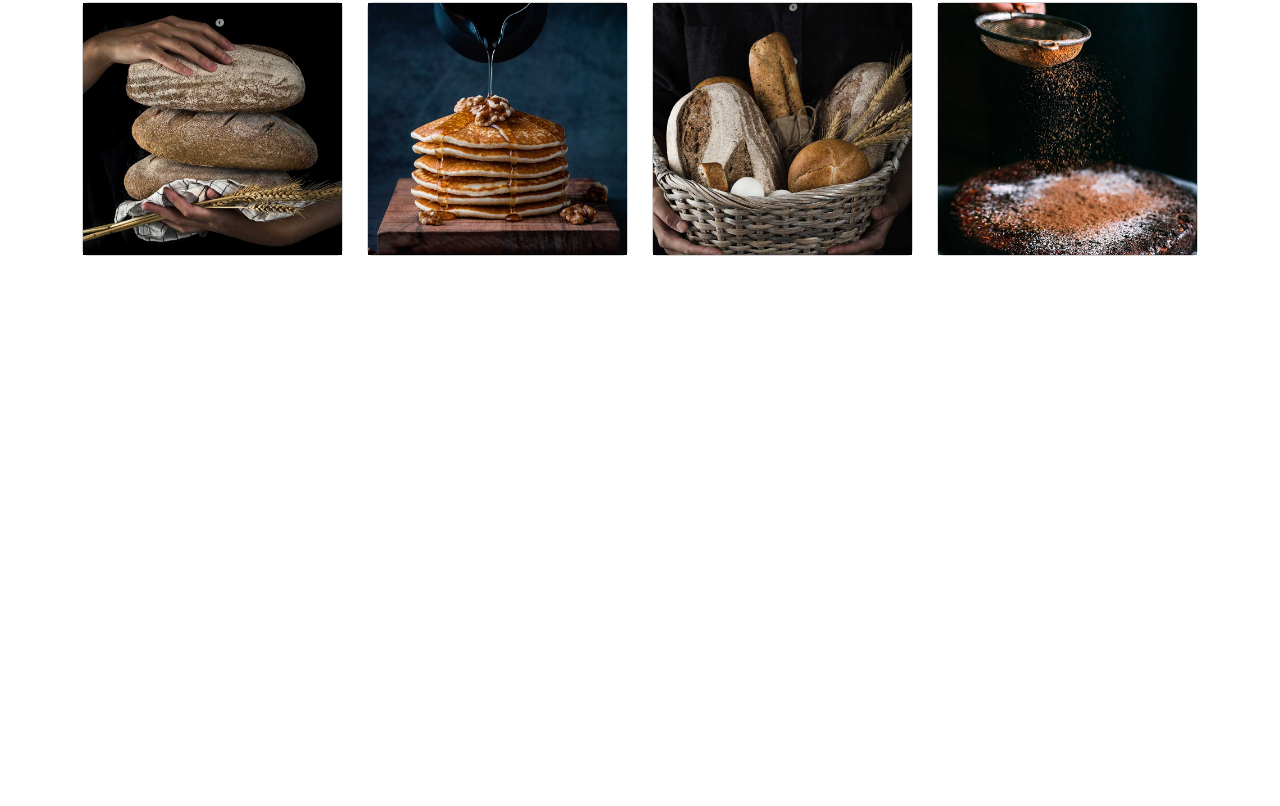
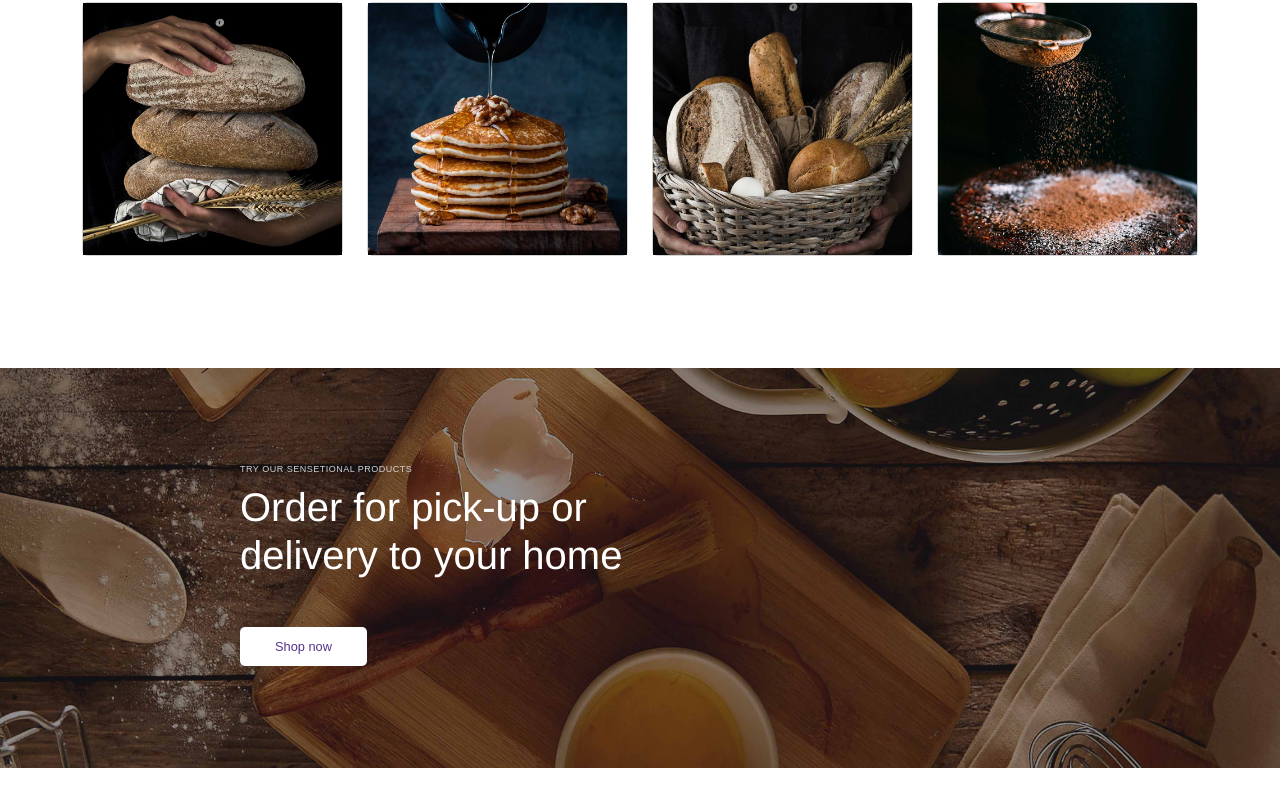
Before and after one commit to AntonioDiBari/proj-html-vuejs, a Vue app: page / in a window 1280 px wide. Shown: the part 5681-6487 px from the top of the page. Before the commit the page ends 5937 px from the top, so only its background shows below. Built offline with nearby package versions, Linux system fonts and the light colour scheme.

Commit message:
feat: AppShop static

```diff
--- a/src/components/AppMain.vue
+++ b/src/components/AppMain.vue
@@ -4,6 +4,7 @@ import AppProduct from "./AppProduct.vue";
 import AppInfo from "./AppInfo.vue";
 import AppLocation from "./AppLocation.vue";
 import AppSocial from "./AppSocial.vue";
+import AppShop from "./AppShop.vue";
 
 export default {
   data() {
@@ -12,7 +13,7 @@ export default {
     };
   },
   methods: {},
-  components: { AppProduct, AppInfo, AppLocation, AppSocial },
+  components: { AppProduct, AppInfo, AppLocation, AppSocial, AppShop },
 };
 </script>
 
@@ -21,6 +22,7 @@ export default {
   <AppInfo />
   <AppLocation />
   <AppSocial />
+  <AppShop />
 </template>
 
 <style lang="scss" scoped>
--- /dev/null
+++ b/src/components/AppShop.vue
@@ -0,0 +1,50 @@
+<script>
+import AppBtn from "./AppBtn.vue";
+
+export default {
+  data() {
+    return {};
+  },
+  components: { AppBtn },
+};
+</script>
+
+<template>
+  <section>
+    <h4 class="subtitle">TRY OUR SENSETIONAL PRODUCTS</h4>
+    <h2 class="shop-title mb-5">Order for pick-up or delivery to your home</h2>
+    <AppBtn
+      :text="`Shop now`"
+      :textClass="`purple`"
+      :logoIg="false"
+      class="shop-btn"
+    />
+  </section>
+</template>
+
+<style lang="scss" scoped>
+@use "../styles/partials/mixins" as *;
+@use "../styles/partials/variables" as *;
+section {
+  margin: 7rem 0;
+  background-image: url("../assets/img/call-to-action-bg.jpg");
+  background-repeat: no-repeat;
+  height: 400px;
+  object-fit: cover;
+  background-size: 120% 100%;
+  background-position: center;
+  padding: 6rem 38rem 6rem 15rem;
+  h4 {
+    color: lightgray;
+  }
+  .shop-title {
+    font-size: 2.5rem;
+    font-family: "Franklin Gothic Medium", "Arial Narrow", Arial, sans-serif;
+    color: white;
+  }
+  .shop-btn {
+    font-size: 0.8rem;
+    padding: 10px 35px;
+  }
+}
+</style>
```
